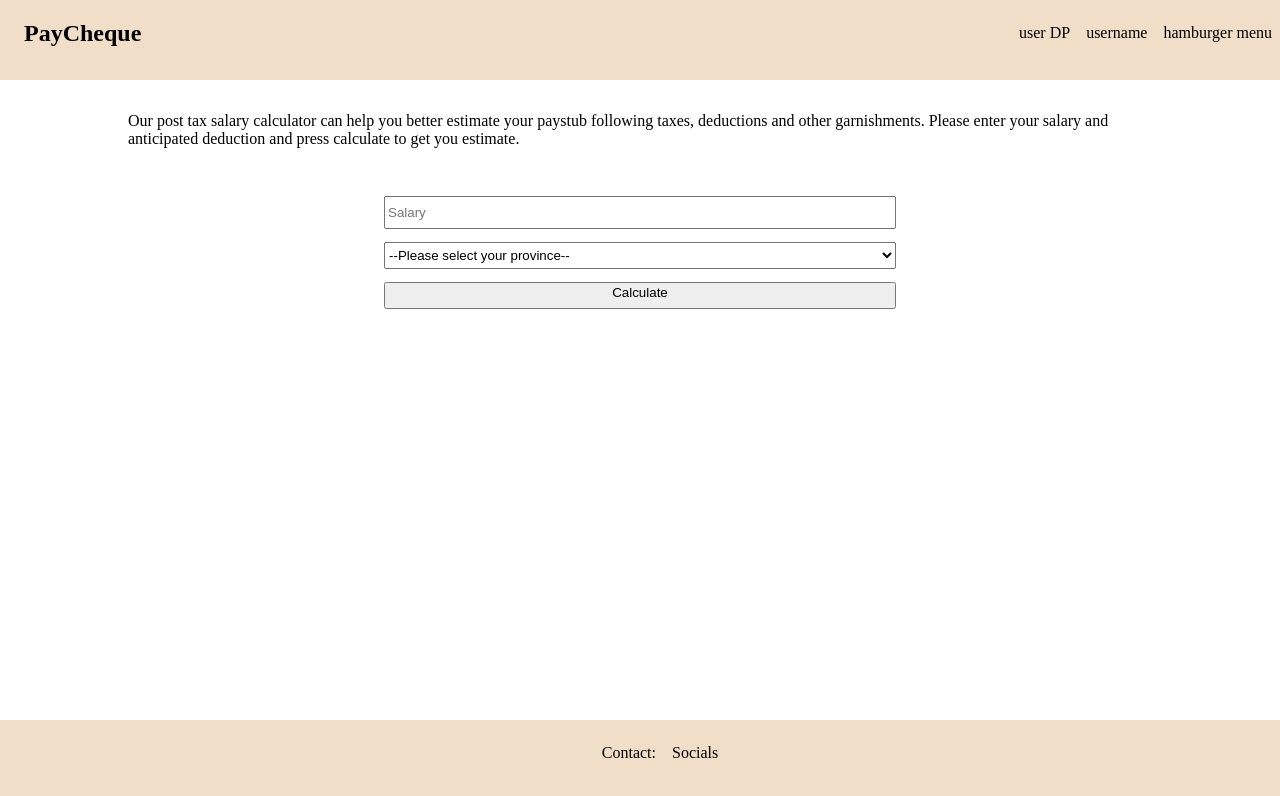
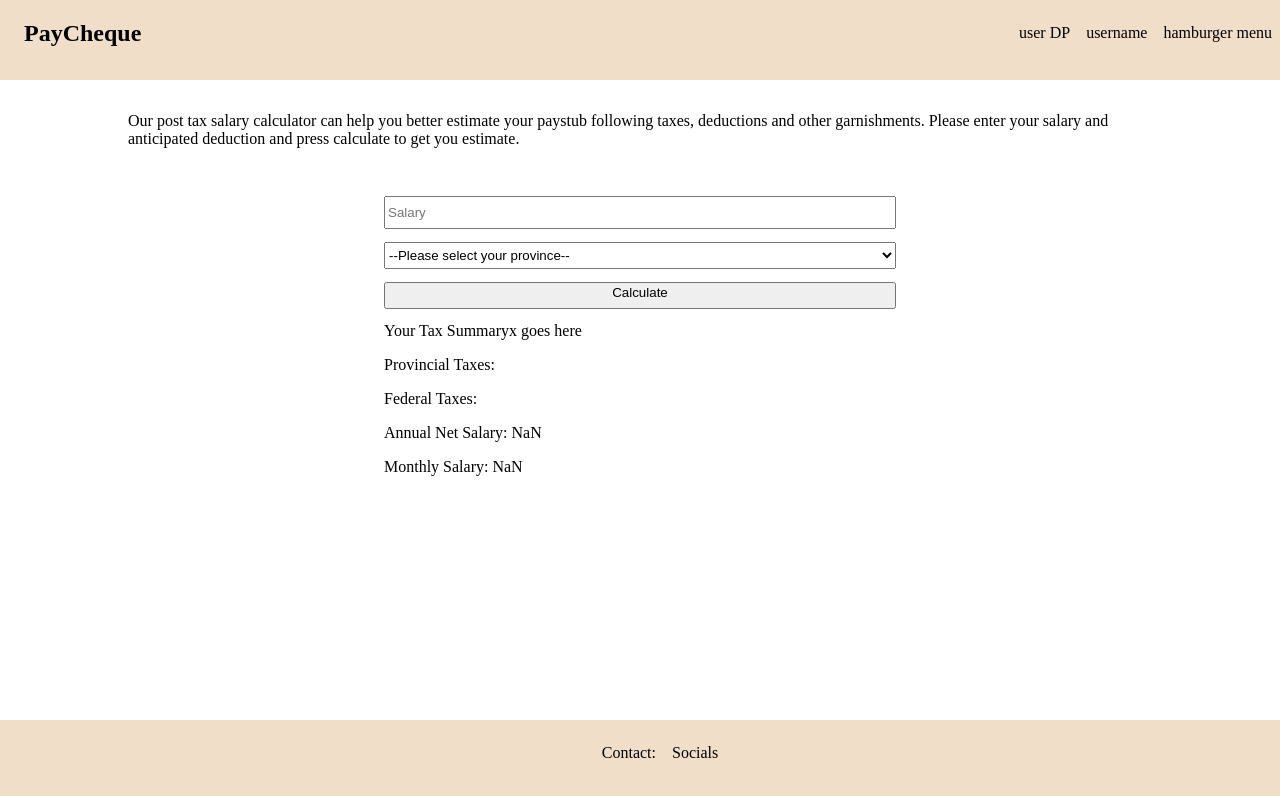
Before and after one commit to Jevaughn-W/Paycheque, a React (Create React App) app: page / in a window 1280 px wide. Shown: the top 796 px of the page. Built offline with nearby package versions, Linux system fonts and the light colour scheme.

Commit message:
Add showcalculation component and pass down prop

```diff
--- a/src/components/form/index.jsx
+++ b/src/components/form/index.jsx
@@ -1,6 +1,6 @@
 import React, { useState } from "react";
 import { calculateTax } from "../../helpers/paychequeCalculation";
-
+import ShowCalculation from  "./showCalculation";
 
 // Ontario Tax Bracket
 
@@ -27,7 +27,7 @@ export default function Form() {
 
   // Function to create a controlled component with multiple components
   const handleUserInput = (event)=> {
-    setSalaryForm({...salaryForm, [event.target.name] : event.target.value})
+    setSalaryForm(prev => ({...prev, [event.target.name] : event.target.value}));
   };
 
   // Function to do an action once the salary and province has been provided - to be updated to provide a calculation
@@ -38,9 +38,10 @@ export default function Form() {
     let provincialTax = calculateTax(ontarioSalaryTiers, ontarioTaxTiers, salaryForm.Salary);
     let federalTax = calculateTax( federalSalaryTiers, federalTaxTiers, salaryForm.Salary);
 
-    console.log("salaryForm", salaryForm);
-    console.log("Provincial Tax", provincialTax);
-    console.log("Federal Tax", federalTax);
+    setSalaryForm(prev => ({...prev, provincialTax, federalTax}));
+    // console.log("salaryForm", salaryForm);
+    // console.log("Provincial Tax", provincialTax);
+    // console.log("Federal Tax", federalTax);
   };
 
   return (
@@ -63,6 +64,7 @@ export default function Form() {
         </select>
         <button onClick={event => handleCalculation(event)}>Calculate</button>
       </form>
+      <ShowCalculation state={salaryForm}/>
     </section>
   )
 
```
